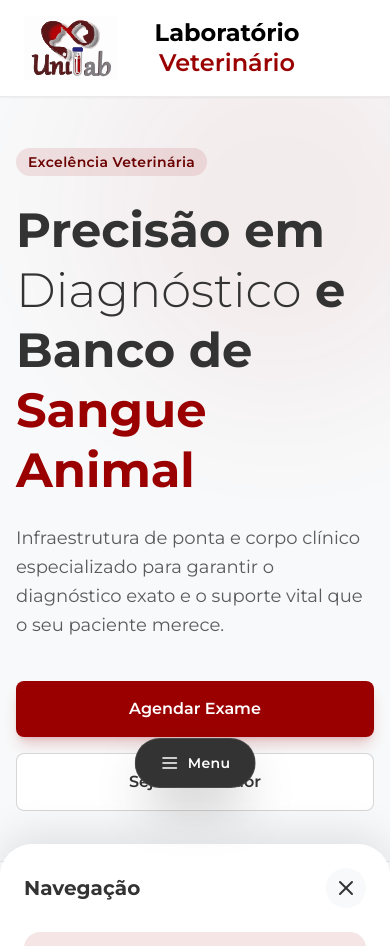
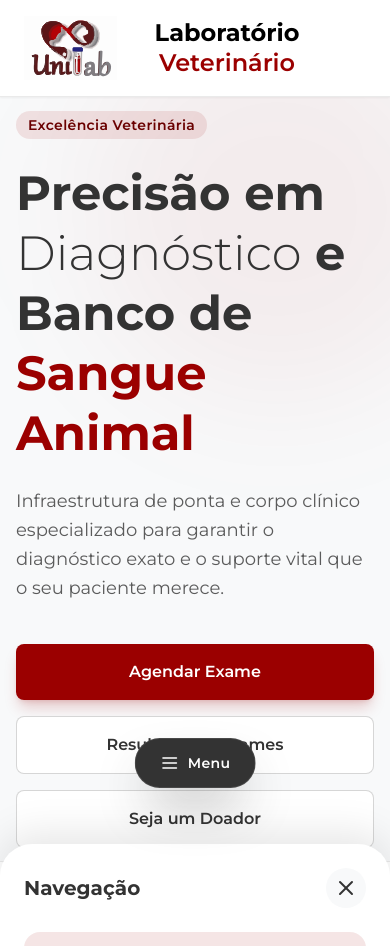
Before and after one commit to Fmarzochi/unilab, a Next.js app in the folder frontend/: page / in a window 390 px wide. Built offline with nearby package versions, Linux system fonts and the light colour scheme.

Commit message:
Adicionei o botão de Resultado de Exames na página inicial com suporte a flex-wrap para garantir responsividade em todas as telas

```diff
--- a/frontend/src/app/contato/page.tsx
+++ b/frontend/src/app/contato/page.tsx
@@ -117,7 +117,7 @@ export default function Contato() {
                     <a href="tel:+5519991150546" className="p-2 sm:p-2.5 bg-unilab-white rounded-lg text-unilab-red hover:bg-unilab-red hover:text-white transition-colors border border-unilab-gray/10 active:scale-95">
                       <Phone className="w-4 h-4" />
                     </a>
-                    <a href="https://wa.me/5519991150546" target="_blank" rel="noopener noreferrer" className="p-2 sm:p-2.5 bg-unilab-white rounded-lg text-[#25D366] hover:bg-[#25D366] hover:text-white transition-colors border border-unilab-gray/10 active:scale-95">
+                    <a href="https://wa.me/5519991150546?text=Olá,%20eu%20vim%20do%20site%20oficial%20da%20Unilab%20e%20preciso%20de%20uma%20bolsa%20de%20sangue%20como%20proceder.%20Poderiam%20me%20ajudar?" target="_blank" rel="noopener noreferrer" className="p-2 sm:p-2.5 bg-unilab-white rounded-lg text-[#25D366] hover:bg-[#25D366] hover:text-white transition-colors border border-unilab-gray/10 active:scale-95">
                       <MessageCircle className="w-4 h-4" />
                     </a>
                   </div>
@@ -128,7 +128,7 @@ export default function Contato() {
                     <a href="tel:+5519998665848" className="p-2 sm:p-2.5 bg-unilab-white rounded-lg text-unilab-red hover:bg-unilab-red hover:text-white transition-colors border border-unilab-gray/10 active:scale-95">
                       <Phone className="w-4 h-4" />
                     </a>
-                    <a href="https://wa.me/5519998665848" target="_blank" rel="noopener noreferrer" className="p-2 sm:p-2.5 bg-unilab-white rounded-lg text-[#25D366] hover:bg-[#25D366] hover:text-white transition-colors border border-unilab-gray/10 active:scale-95">
+                    <a href="https://wa.me/5519998665848?text=Olá,%20eu%20vim%20do%20site%20oficial%20da%20Unilab%20e%20preciso%20de%20uma%20bolsa%20de%20sangue%20como%20proceder.%20Poderiam%20me%20ajudar?" target="_blank" rel="noopener noreferrer" className="p-2 sm:p-2.5 bg-unilab-white rounded-lg text-[#25D366] hover:bg-[#25D366] hover:text-white transition-colors border border-unilab-gray/10 active:scale-95">
                       <MessageCircle className="w-4 h-4" />
                     </a>
                   </div>
@@ -153,7 +153,7 @@ export default function Contato() {
                   <a href="tel:+551934061779" className="p-2 sm:p-2.5 bg-unilab-white rounded-lg text-unilab-red hover:bg-unilab-red hover:text-white transition-colors border border-unilab-gray/10 active:scale-95">
                     <Phone className="w-4 h-4" />
                   </a>
-                  <a href="https://wa.me/551934061779" target="_blank" rel="noopener noreferrer" className="p-2 sm:p-2.5 bg-unilab-white rounded-lg text-[#25D366] hover:bg-[#25D366] hover:text-white transition-colors border border-unilab-gray/10 active:scale-95">
+                  <a href="https://wa.me/551934061779?text=Olá,%20eu%20vim%20do%20site%20oficial%20da%20Unilab%20e%20preciso%20de%20ajuda%20como%20proceder?" target="_blank" rel="noopener noreferrer" className="p-2 sm:p-2.5 bg-unilab-white rounded-lg text-[#25D366] hover:bg-[#25D366] hover:text-white transition-colors border border-unilab-gray/10 active:scale-95">
                     <MessageCircle className="w-4 h-4" />
                   </a>
                 </div>
--- a/frontend/src/app/page.tsx
+++ b/frontend/src/app/page.tsx
@@ -48,7 +48,7 @@ export default function Home() {
             initial={{ opacity: 0, y: 20 }}
             animate={{ opacity: 1, y: 0 }}
             transition={{ duration: 0.8, ease: "easeOut", delay: 0.3 }}
-            className="flex flex-col sm:flex-row gap-4"
+            className="flex flex-col sm:flex-row flex-wrap gap-4"
           >
             <Link
               href="/exames"
@@ -56,6 +56,15 @@ export default function Home() {
             >
               Agendar Exame
             </Link>
+
+            {/* NOVO BOTÃO: Resultado de Exames */}
+            <Link
+              href="#"
+              className="inline-flex justify-center items-center px-8 py-4 bg-unilab-white text-unilab-gray border border-unilab-gray/20 rounded-lg font-semibold transition-all hover:bg-gray-50 hover:border-unilab-gray/40 active:scale-[0.98]"
+            >
+              Resultado de Exames
+            </Link>
+
             <Link
               href="/banco-de-sangue"
               className="inline-flex justify-center items-center px-8 py-4 bg-unilab-white text-unilab-gray border border-unilab-gray/20 rounded-lg font-semibold transition-all hover:bg-gray-50 hover:border-unilab-gray/40 active:scale-[0.98]"
```
